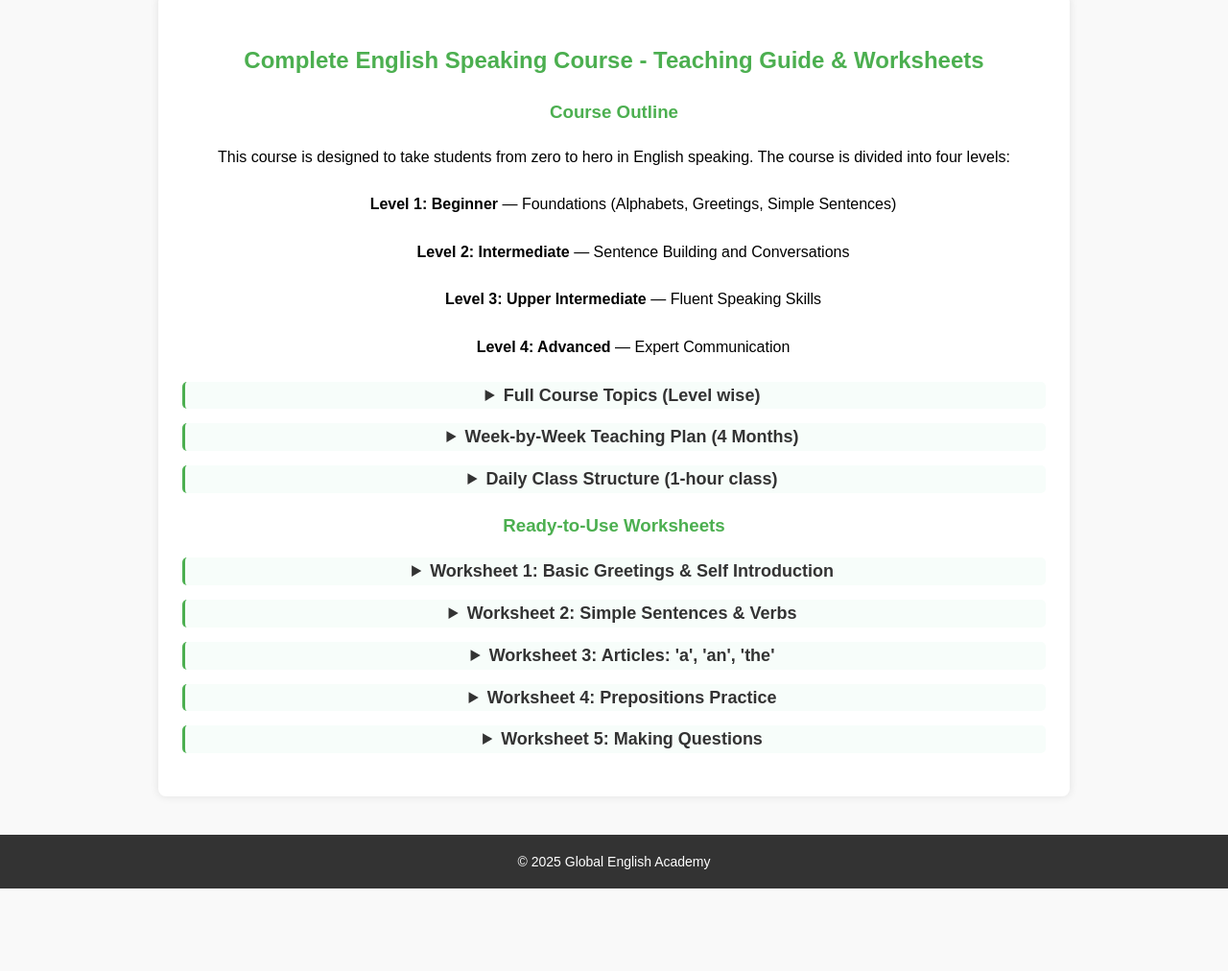
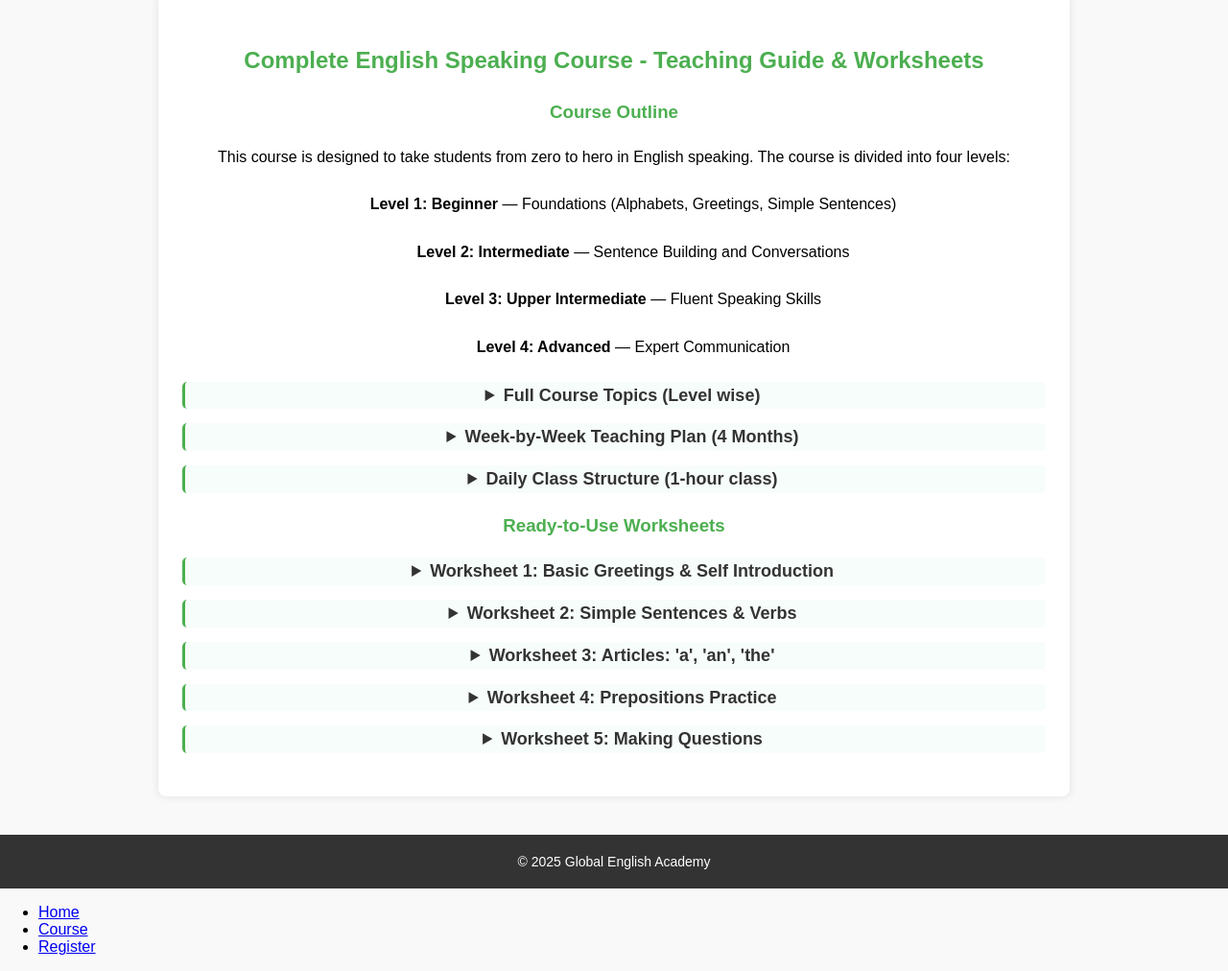
Before and after one commit to aqkhan961/aqkhan, a plain HTML site: page course.html in a window 1280 px wide. Shown: the part 545-1557 px from the top of the page at 96% size. Before the commit the page ends 1471 px from the top, so only its background shows below. Drawn offline with Linux system fonts and the light colour scheme.

Commit message:
Update course.html

```diff
--- a/course.html
+++ b/course.html
@@ -288,5 +288,13 @@
   <footer>
     © 2025 Global English Academy
   </footer>
+  <nav>
+  <ul>
+    <li><a href="index.html" class="nav-link active">Home</a></li>
+    <li><a href="course.html" class="nav-link">Course</a></li>
+    <li><a href="register.html" class="nav-link">Register</a></li>
+  </ul>
+</nav>
+
 </body>
 </html>
```
